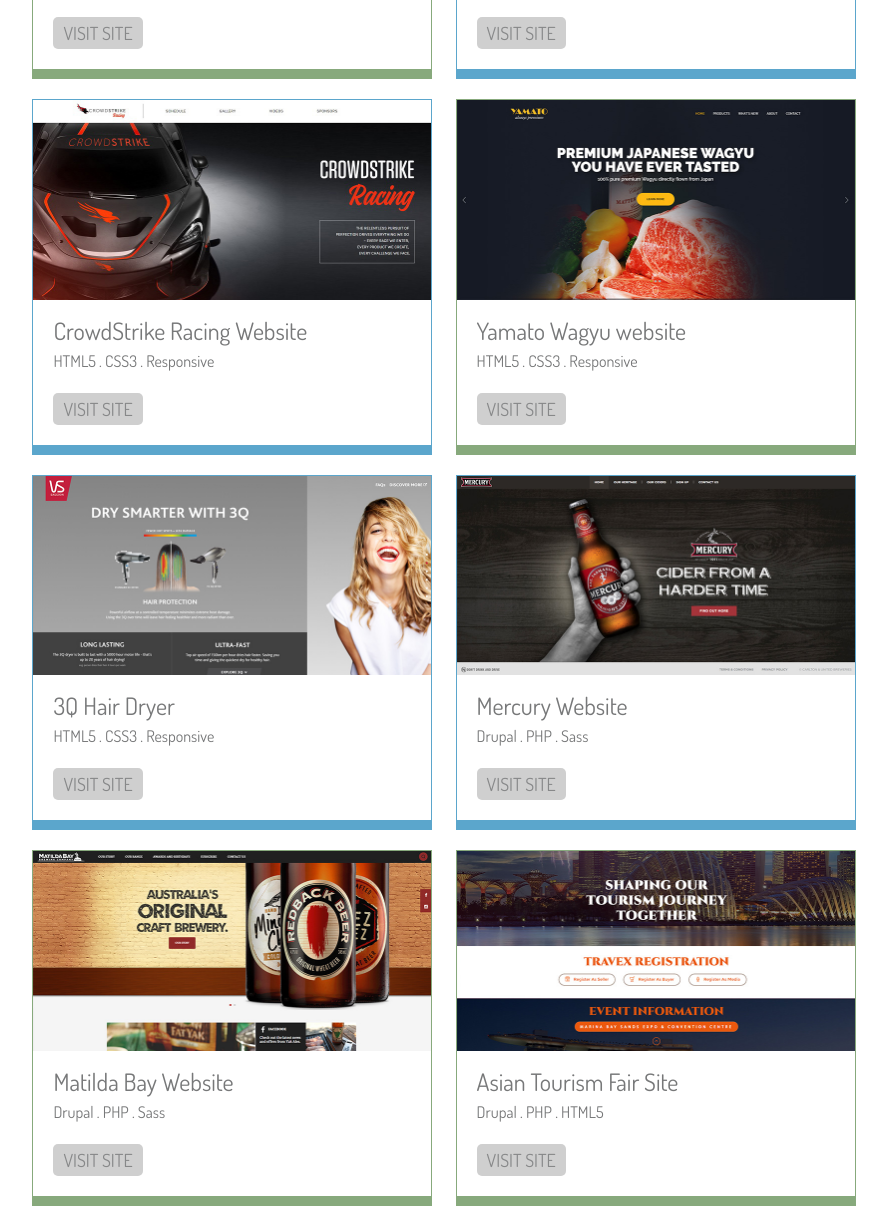
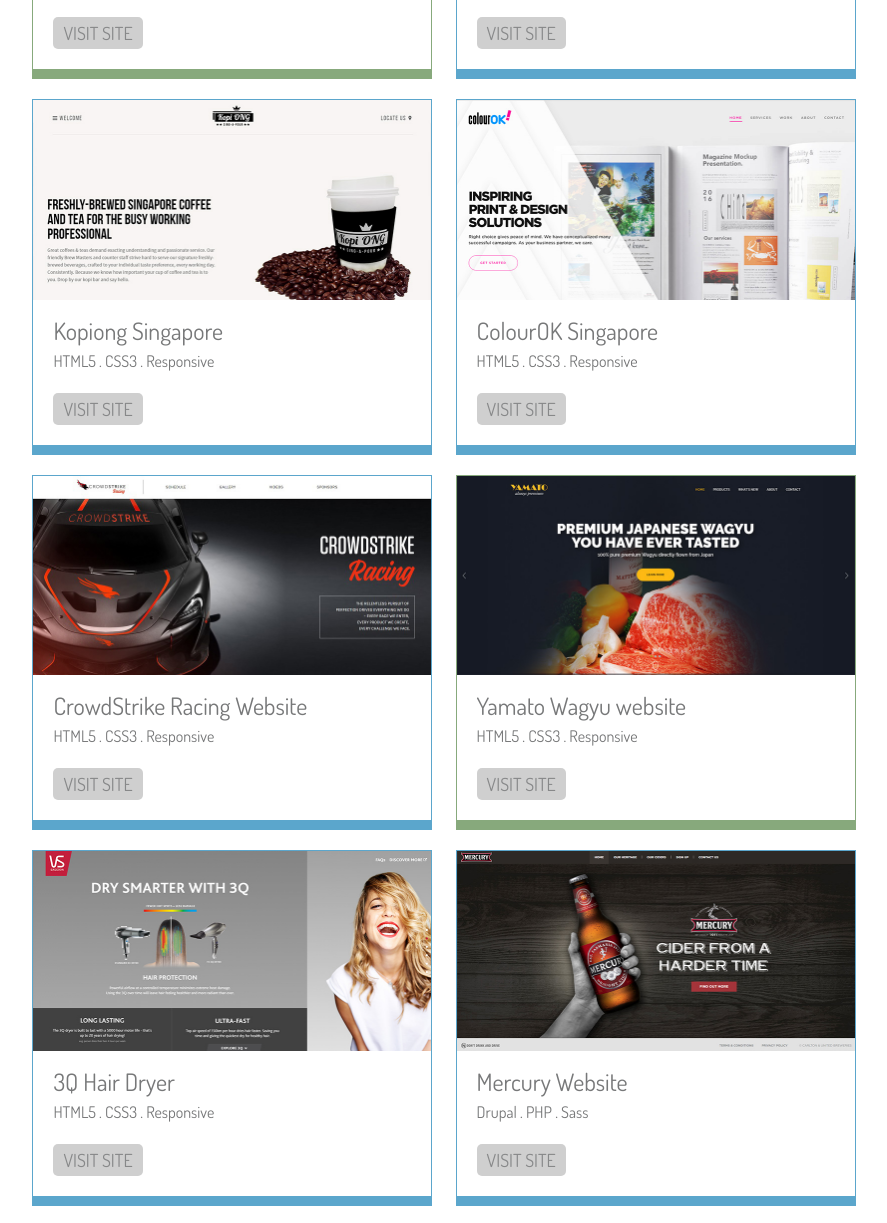
Before and after one commit to git-sakib/nslabz, a plain HTML site: page works.html in a window 1280 px wide. Shown: the part 685-1908 px from the top of the page, without its empty margins (196-1083 px from the left). Drawn offline with Linux system fonts and the light colour scheme.

Commit message:
kopiking and colorok added in work section

```diff
--- a/works.html
+++ b/works.html
@@ -80,6 +80,18 @@
 					    	<a href="http://www.vssassoon.com.au/men/beard-designer" target="_blank" class="nsbtn">Visit Site</a>
 					    </div>
 					    <div class="mix project web-design cat-design" data-my-order="2">
+					    	<figure><img src="images/projects/kopiking.jpg" alt=""></figure>
+					    	<h2>Kopiong Singapore</h2>
+					    	<p>HTML5 . CSS3 . Responsive</p>
+					    	<a href="https://www.kopiong.com/" target="_blank" class="nsbtn">Visit Site</a>
+					    </div>
+					    <div class="mix project web-design cat-design" data-my-order="2">
+					    	<figure><img src="images/projects/colourok.jpg" alt=""></figure>
+					    	<h2>ColourOK Singapore</h2>
+					    	<p>HTML5 . CSS3 . Responsive</p>
+					    	<a href="https://colourok.sg/" target="_blank" class="nsbtn">Visit Site</a>
+					    </div>
+					    <div class="mix project web-design cat-design" data-my-order="2">
 					    	<figure><img src="images/projects/crowdstrike.jpg" alt=""></figure>
 					    	<h2>CrowdStrike Racing Website</h2>
 					    	<p>HTML5 . CSS3 . Responsive</p>
@@ -108,12 +120,6 @@
 					    	<h2>Matilda Bay Website</h2>
 					    	<p>Drupal . PHP . Sass</p>
 					    	<a href="https://www.matildabay.com.au/" target="_blank" class="nsbtn">Visit Site</a>
-					    </div>
-					    <div class="mix project web-app cat-app cat-cart cat-drupal7" data-my-order="5">
-					    	<figure><img src="images/projects/natas.jpg" alt=""></figure>
-					    	<h2>Asian Tourism Fair Site</h2>
-					    	<p>Drupal . PHP . HTML5</p>
-					    	<a href="https://atf2017.com/" target="_blank" class="nsbtn">Visit Site</a>
 					    </div>
 					    <div class="mix project web-app cat-design cat-drupal7" data-my-order="6">
 					    	<figure><img src="images/projects/yak-ales.jpg" alt=""></figure>
@@ -169,18 +175,6 @@
 					    	<p>Flash . Action Script</p>
 					    	<a href="games/others/number-game.html" target="_blank" class="nsbtn">Play Now</a>
 					    </div>
-					    <div class="mix project web-app cat-app cat-js" data-my-order="12">
-					    	<figure><img src="images/projects/nshover.jpg" alt=""></figure>
-					    	<h2>Jquery Hover Plugin</h2>
-					    	<p>JQuery</p>
-					    	<a href="ns.hover.html" target="_blank" class="nsbtn">See in Action</a>
-					    </div>
-<!-- 					    <div class="mix project web-anim" data-my-order="1">
-					    	<figure><img src="images/projects/banners.jpg" alt=""></figure>
-					    	<h2>Banner Ads Collection</h2>
-					    	<p>GSAP . Javascript . CSS3</p>
-					    	<a href="http://share.graphicpeoplestudio.com/other/sample_works/" target="_blank" class="nsbtn">View Demos</a>
-					    </div> -->
 					</div>
 
 				</div>
```
Also changed, not shown: images/projects/colourok.jpg (added), images/projects/kopiking.jpg (added).
